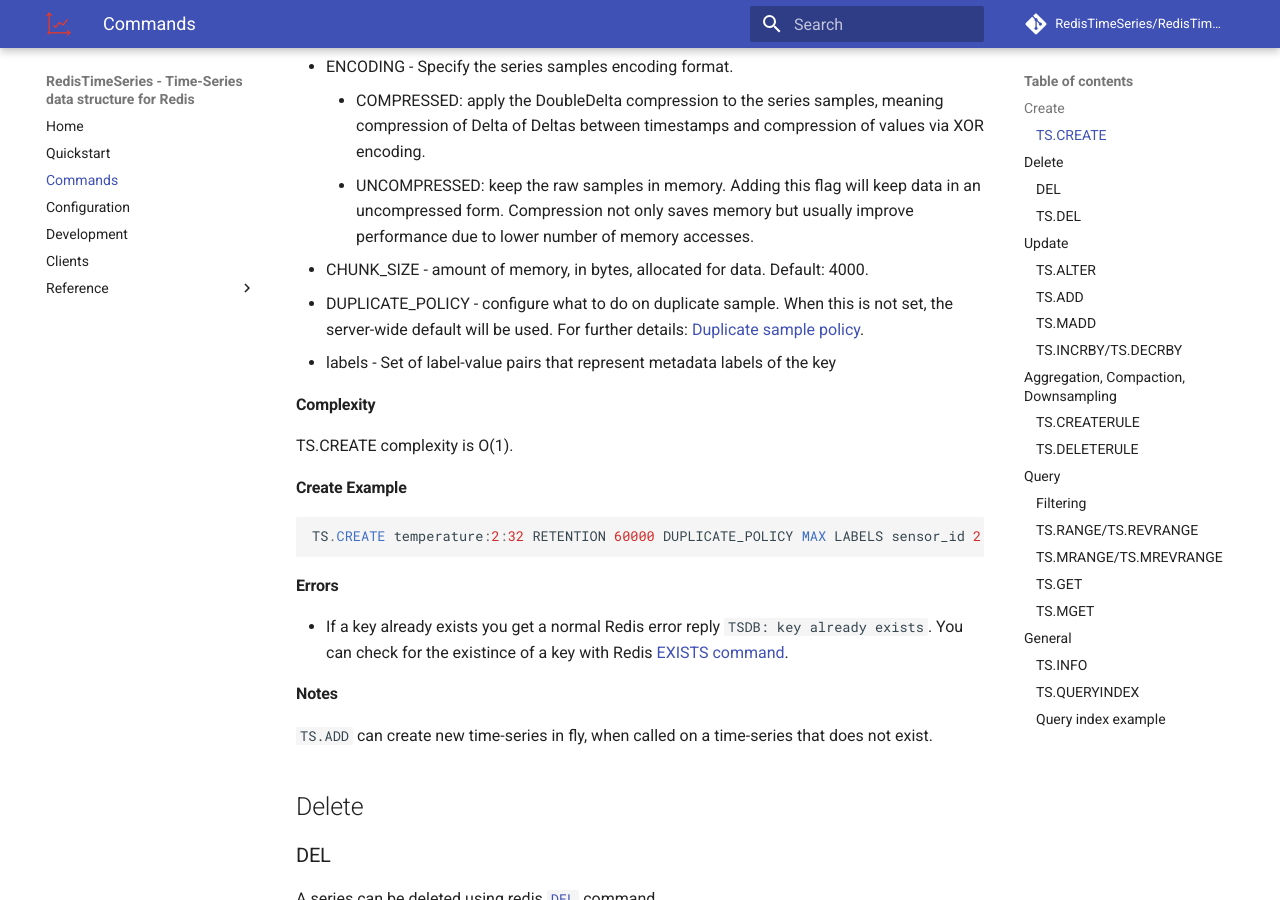
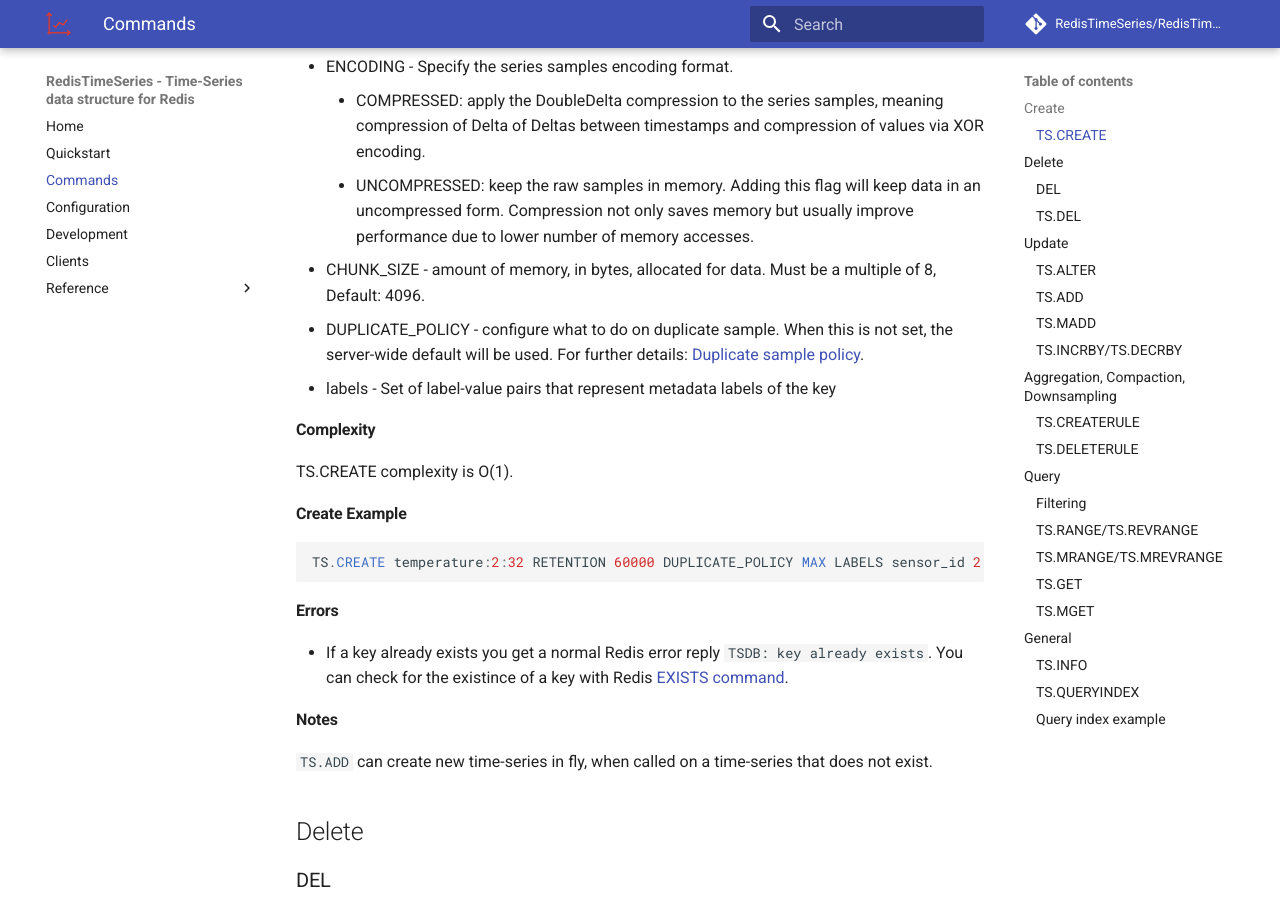
Before and after one commit to RedisTimeSeries/RedisTimeSeries, an MkDocs documentation site: the page built from docs/commands.md, in a window 1280 px wide and 900 px high, scrolled down 504 px. Built offline with MkDocs 1.6.1 and Material for MkDocs 9.7.7, drawn with Linux system fonts in a browser that asks for light colours; comment, search, counter and statistics services are not loaded; some of the changed text lies outside the part shown.

Commit message:
chunk size assert div by 8: updated the commands.md and removed unuesed var.

```diff
--- a/docs/commands.md
+++ b/docs/commands.md
@@ -22,7 +22,7 @@
     * UNCOMPRESSED: keep the raw samples in memory.
    Adding this flag will keep data in an uncompressed form. Compression not only saves
    memory but usually improve performance due to lower number of memory accesses.
- * CHUNK_SIZE - amount of memory, in bytes, allocated for data. Default: 4000.
+ * CHUNK_SIZE - amount of memory, in bytes, allocated for data. Must be a multiple of 8, Default: 4096.
  * DUPLICATE_POLICY - configure what to do on duplicate sample.
    When this is not set, the server-wide default will be used.
    For further details: [Duplicate sample policy](configuration.md#DUPLICATE_POLICY).
@@ -148,7 +148,7 @@
  * ENCODING - Specify the series samples encoding format.
     * COMPRESSED: apply the DoubleDelta compression to the series samples, meaning compression of Delta of Deltas between timestamps and compression of values via XOR encoding.
     * UNCOMPRESSED: keep the raw samples in memory.
- * CHUNK_SIZE - amount of memory, in bytes, allocated for data. Default: 4096.
+ * CHUNK_SIZE - amount of memory, in bytes, allocated for data. Must be a multiple of 8, Default: 4096.
  * ON_DUPLICATE - overwrite key and database configuration for `DUPLICATE_POLICY`. [See Duplicate sample policy](configuration.md#DUPLICATE_POLICY)
  * LABELS - Set of label-value pairs that represent metadata labels of the key. Relevant only when adding data to a timeseries that hasn't been previously created; when adding samples to an existing timeseries this argument is ignored.
 
@@ -229,7 +229,7 @@
     * Default: The global retention secs configuration of the database (by default, `0`)
     * When set to 0, the series is not trimmed at all
  * UNCOMPRESSED - Changes data storage from compressed (by default) to uncompressed
- * CHUNK_SIZE - amount of memory, in bytes, allocated for data. Default: 4000.
+ * CHUNK_SIZE - amount of memory, in bytes, allocated for data. Must be a multiple of 8, Default: 4096.
  * labels - Set of label-value pairs that represent metadata labels of the key
 
 If this command is used to add data to an existing timeseries, `retentionTime` and `labels` are ignored.
```
Also changed, not shown: 1 other file.
